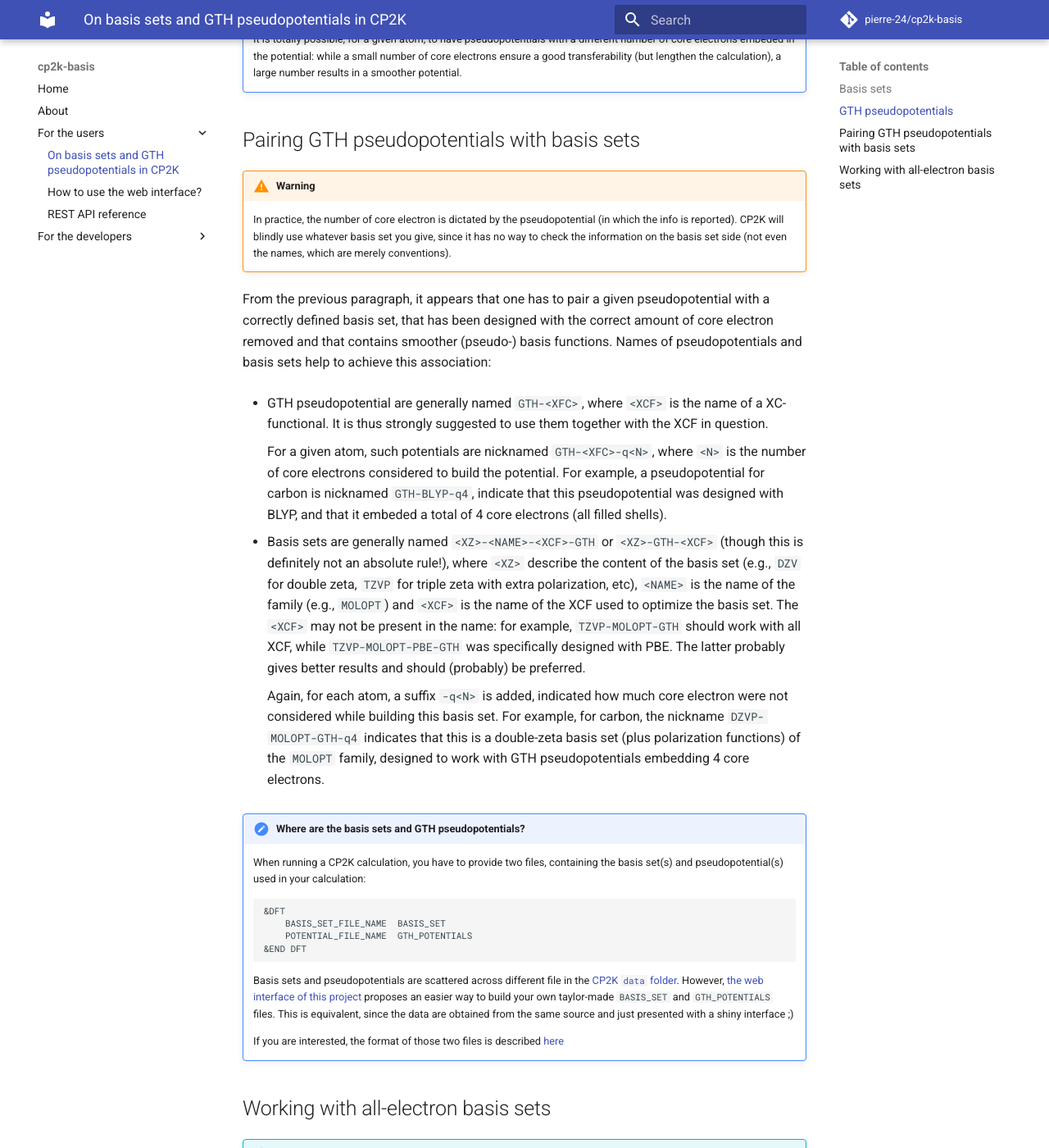
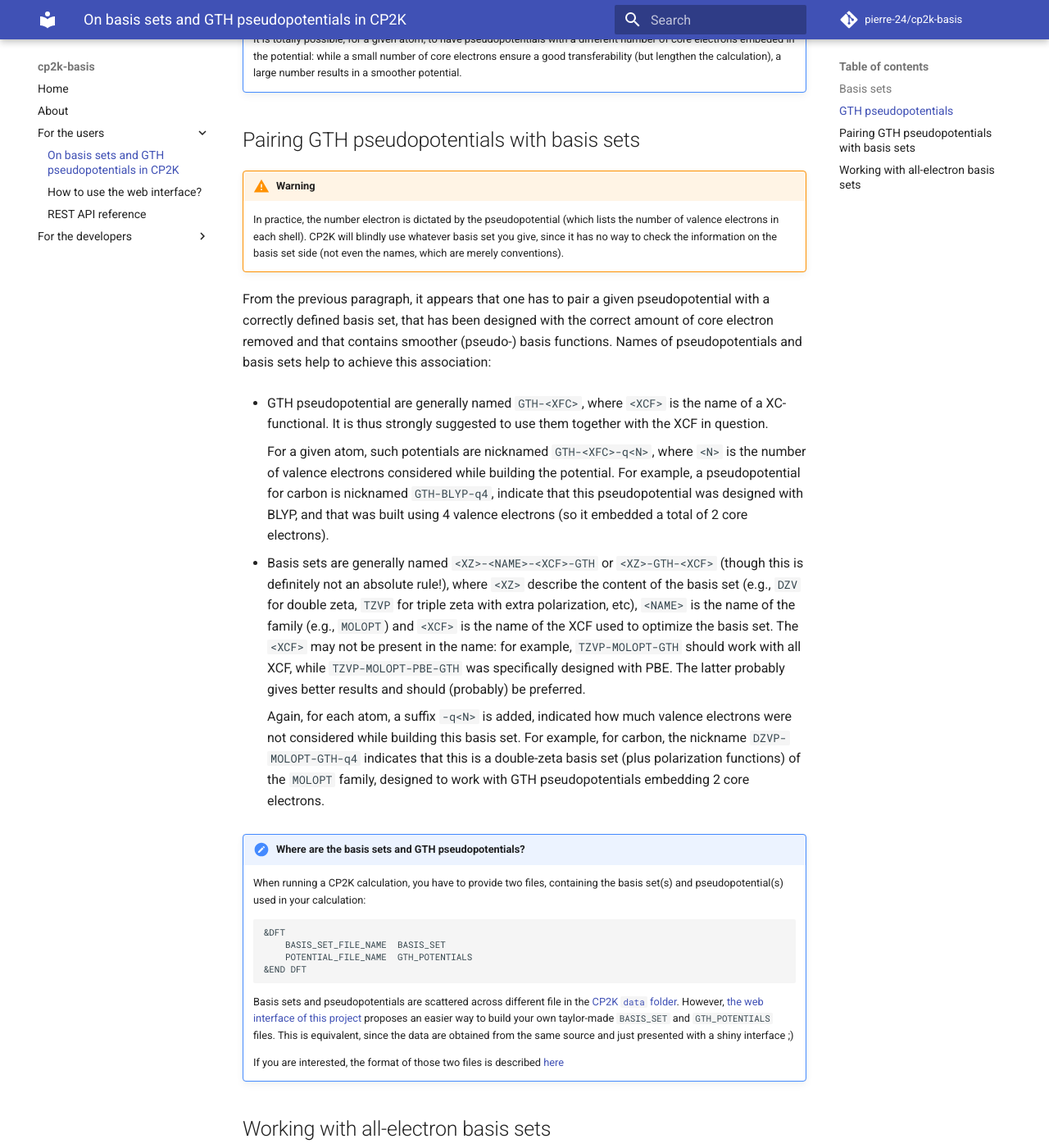
Before and after one commit to pierre-24/cp2k-basis, an MkDocs documentation site: the page built from docs/users/basis_sets_and_pseudos.md, in a window 1280 px wide and 1400 px high, scrolled down 2986 px. Shown: the whole window at 82% size. Built offline with MkDocs 1.6.1 and Material for MkDocs 9.7.7, drawn with Linux system fonts in a browser that asks for light colours; comment, search, counter and statistics services are not loaded; some of the changed text lies outside the part shown.

Commit message:
update doc

```diff
--- a/docs/users/basis_sets_and_pseudos.md
+++ b/docs/users/basis_sets_and_pseudos.md
@@ -109,7 +109,7 @@
 ## Pairing GTH pseudopotentials with basis sets
 
 !!! warning
-    In practice, the number of core electron is dictated by the pseudopotential (in which the info is reported).
+    In practice, the number electron is dictated by the pseudopotential (which lists the number of valence electrons in each shell).
     CP2K will blindly use whatever basis set you give, since it has no way to check the information on the basis set side (not even the names, which are merely conventions).
 
 From the previous paragraph, it appears that one has to pair a given pseudopotential with a correctly defined basis set, that has been designed with the correct amount of core electron removed and that contains smoother (pseudo-) basis functions.
@@ -118,17 +118,15 @@
 + GTH pseudopotential are generally named `GTH-<XFC>`, where `<XCF>` is the name of a XC-functional.
   It is thus strongly suggested to use them together with the XCF in question.
 
-    For a given atom, such potentials are nicknamed `GTH-<XFC>-q<N>`, where `<N>` is the number of core electrons considered to build the potential.
-    For example, a pseudopotential for carbon is nicknamed `GTH-BLYP-q4`, indicate that this pseudopotential was designed with BLYP, and that it embeded a total of 4 core electrons (all filled shells).
+    For a given atom, such potentials are nicknamed `GTH-<XFC>-q<N>`, where `<N>` is the number of valence electrons considered while building the potential.
+    For example, a pseudopotential for carbon is nicknamed `GTH-BLYP-q4`, indicate that this pseudopotential was designed with BLYP, and that was built using 4 valence electrons (so it embedded a total of 2 core electrons).
 
 + Basis sets are generally named `<XZ>-<NAME>-<XCF>-GTH` or `<XZ>-GTH-<XCF>` (though this is definitely not an absolute rule!), where `<XZ>` describe the content of the basis set (e.g., `DZV` for double zeta, `TZVP` for triple zeta with extra polarization, etc), `<NAME>` is the name of the family (e.g., `MOLOPT`) and `<XCF>` is the name of the XCF used to optimize the basis set.
   The `<XCF>` may not be present in the name: for example, `TZVP-MOLOPT-GTH` should work with all XCF, while `TZVP-MOLOPT-PBE-GTH` was specifically designed with PBE.
   The latter probably gives better results and should (probably) be preferred.
 
-    Again, for each atom, a suffix `-q<N>` is added, indicated how much core electron were not considered while building this basis set.
-    For example, for carbon, the nickname `DZVP-MOLOPT-GTH-q4` indicates that this is a double-zeta basis set (plus polarization functions) of the `MOLOPT` family, designed to work with GTH pseudopotentials embedding 4 core electrons.
-
-
+    Again, for each atom, a suffix `-q<N>` is added, indicated how much valence electrons were not considered while building this basis set.
+    For example, for carbon, the nickname `DZVP-MOLOPT-GTH-q4` indicates that this is a double-zeta basis set (plus polarization functions) of the `MOLOPT` family, designed to work with GTH pseudopotentials embedding 2 core electrons.
 
 !!! note "Where are the basis sets and GTH pseudopotentials?"
     When running a CP2K calculation, you have to provide two files, containing the basis set(s) and pseudopotential(s) used in your calculation:
@@ -146,7 +144,6 @@
 
     If you are interested, the format of those two files is described [here](../developers/bs_and_pseudo_file_format.md)
 
-
 ## Working with all-electron basis sets
 
 !!! info
@@ -155,7 +152,7 @@
 There also exists a special pseudopotential, `ALL`, which should be used for all-electron calculations.
 This is the pseudopotential of choice for GAPW calculations.
 It can be used with your usual all-electron basis sets (such as STO-3G, e.g., [found in the BSE](http://www.basissetexchange.org/)).
-A curated list is available in the [`EMSL_BAIS_SETS` file](https://github.com/cp2k/cp2k/blob/master/data/EMSL_BASIS_SETS).
+A curated list is available in the [`EMSL_BASIS_SETS` file](https://github.com/cp2k/cp2k/blob/master/data/EMSL_BASIS_SETS).
 
 Specially designed basis sets were also derived (found, e.g., in the [`ALL_BASIS_SETS` file](https://github.com/cp2k/cp2k/blob/master/data/ALL_BASIS_SETS)), which contains `ALL` in their name or ends by `-ae`.
-The nickname `-q0` is sometimes used in these basis sets to remind that they are all-electron basis sets.
+The `-q<N>` number, if it exists (it is generally omitted), should be equal to the atomic number.
```
Also changed, not shown: docs/users/webserver.md (+1 -2 lines), docs/images/logo.svg (added), docs/images/webserver_copy_btn.jpg, docs/images/webserver_info_btn.jpg, docs/images/webserver_kind_panel_err.jpg.
